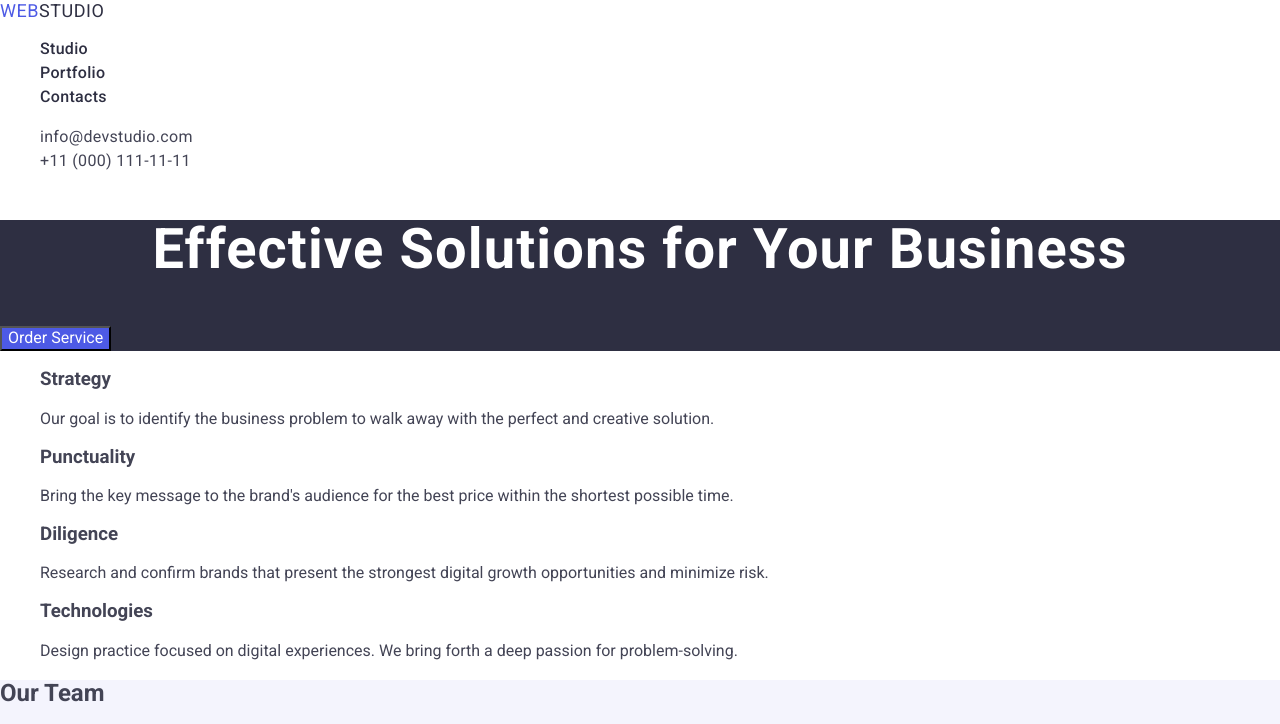
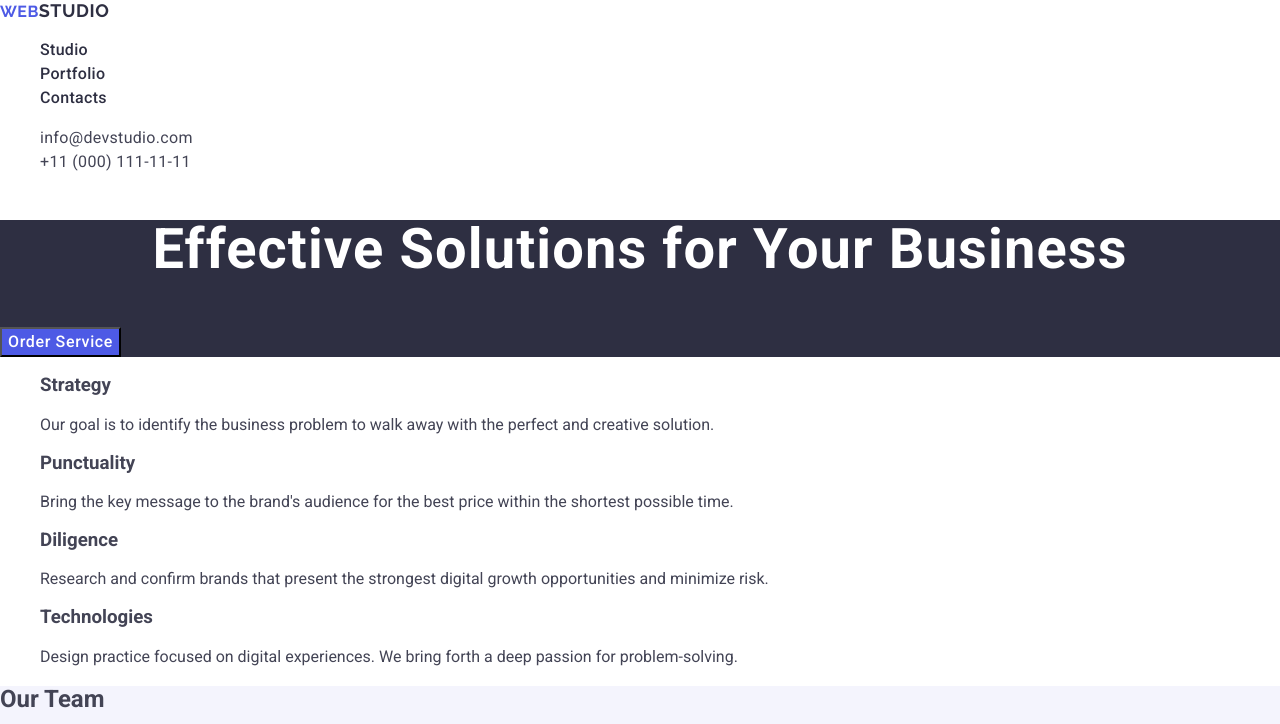
Before and after one commit to Kensay81/goit-markup-hw-02, a plain HTML site: page index.html in a window 1280 px wide. Shown: the top 724 px of the page. Drawn offline with nearby package versions, Linux system fonts and the light colour scheme.

Commit message:
rebuild section 1

```diff
--- a/css/styles.css
+++ b/css/styles.css
@@ -28,6 +28,8 @@ ul,ol {
 }
 
 .logo {
+    font-family: "Raleway", sans-serif;
+    font-weight: 700
     font-size: 18px;
     line-height: 117%;
     letter-spacing: 0.03em;
@@ -83,6 +85,10 @@ ul,ol {
 }
 
 .esol-button {
+    font-weight: 500;
+    line-height: 1.5;
+    letter-spacing: 0.04em;
+    cursor: pointer;
     color: #FFFFFF;
     background: var(--iris);
 }
--- a/index.html
+++ b/index.html
@@ -19,7 +19,7 @@
         <nav>
             <a class="logo" href="./index.html">Web<span class="logo-part">Studio</span></a>
             <ul>
-                <li><a class="nav-link" href="">Studio</a></li>
+                <li><a class="nav-link" href="./index.html">Studio</a></li>
                 <li><a class="nav-link" href="">Portfolio</a></li>
                 <li><a class="nav-link" href="">Contacts</a></li>
             </ul>
```
